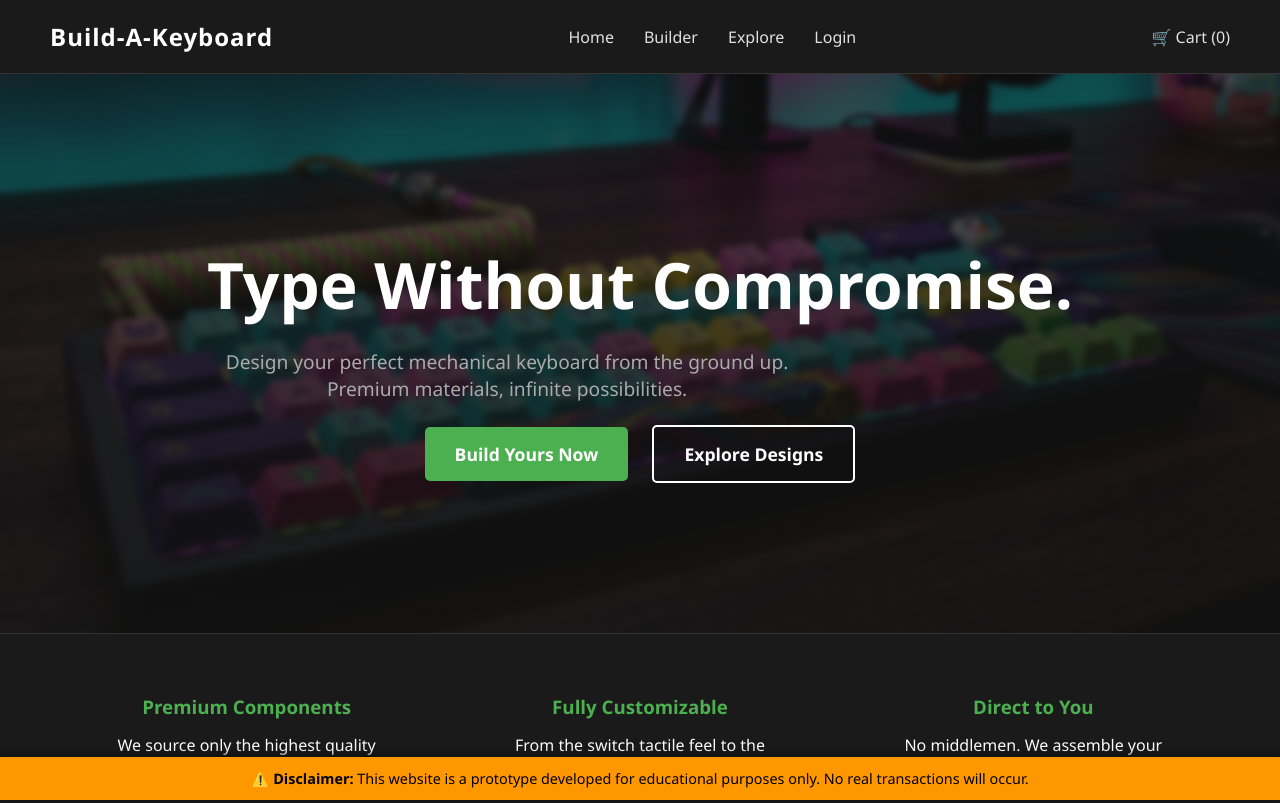
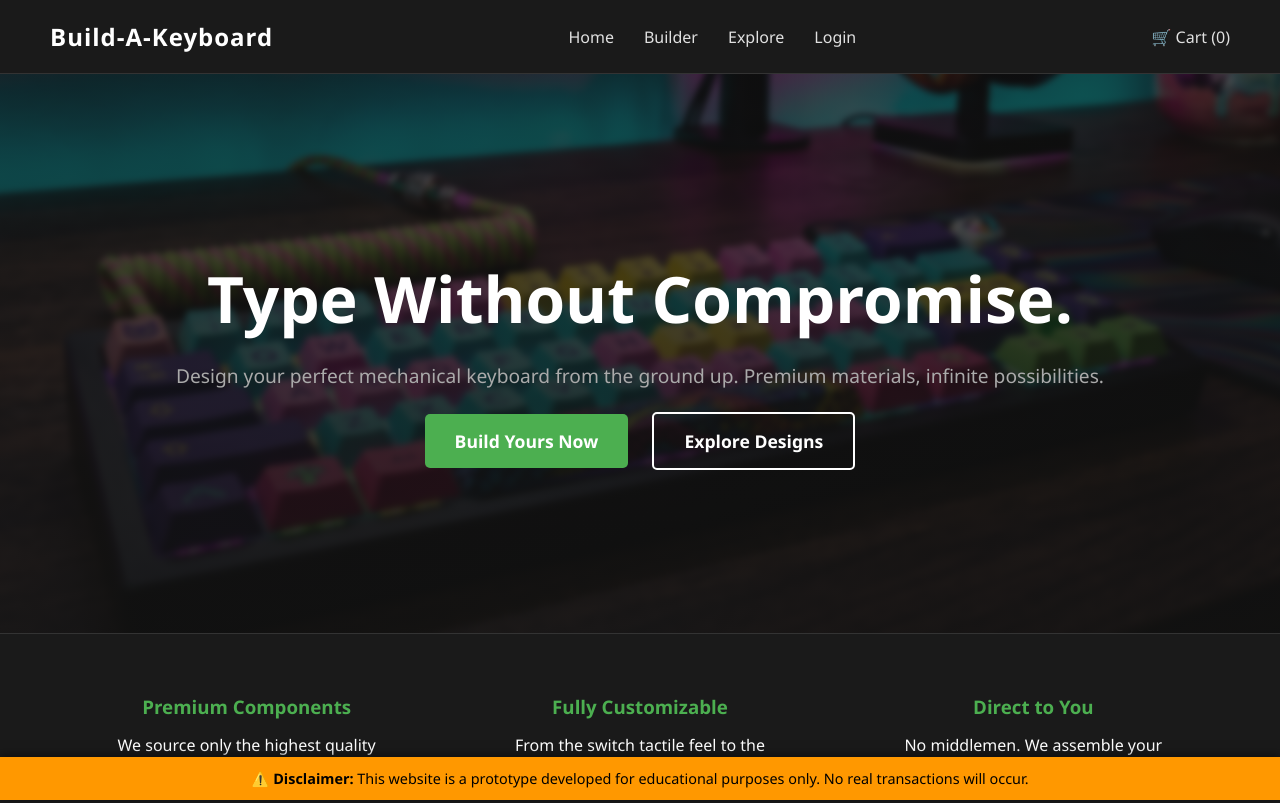
Before and after one commit to d250-actual/d250-actual.github.io, a plain HTML site: page index.html in a window 1280 px wide. Shown: the top 803 px of the page. Drawn offline with Linux system fonts and the light colour scheme.

Commit message:
Update style.css
make text in front page center (auto max width)

```diff
--- a/style.css
+++ b/style.css
@@ -69,7 +69,7 @@ body {
     font-size: 1.2rem;
     color: #aaaaaa;
     margin-bottom: 40px;
-    max-width: 600px;
+    max-width: auto;
 }
 
 /* Buttons */
```
